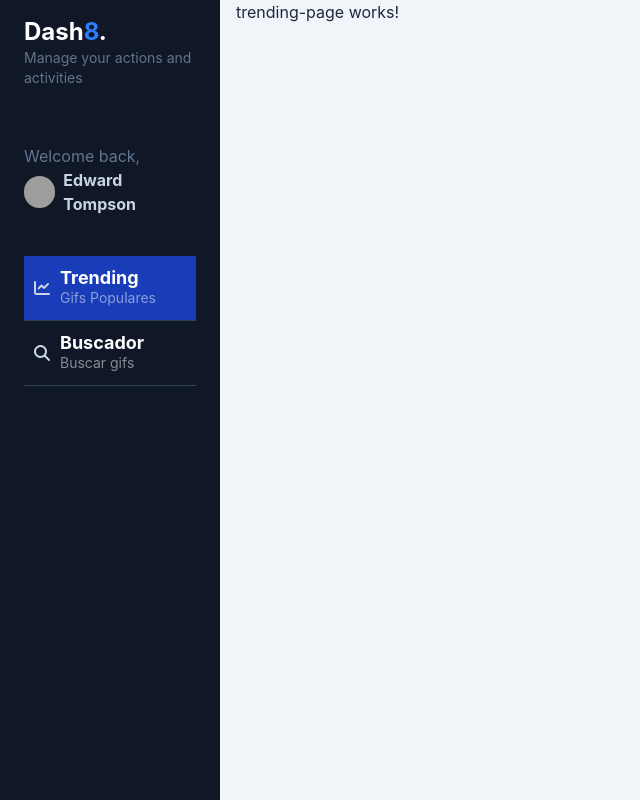
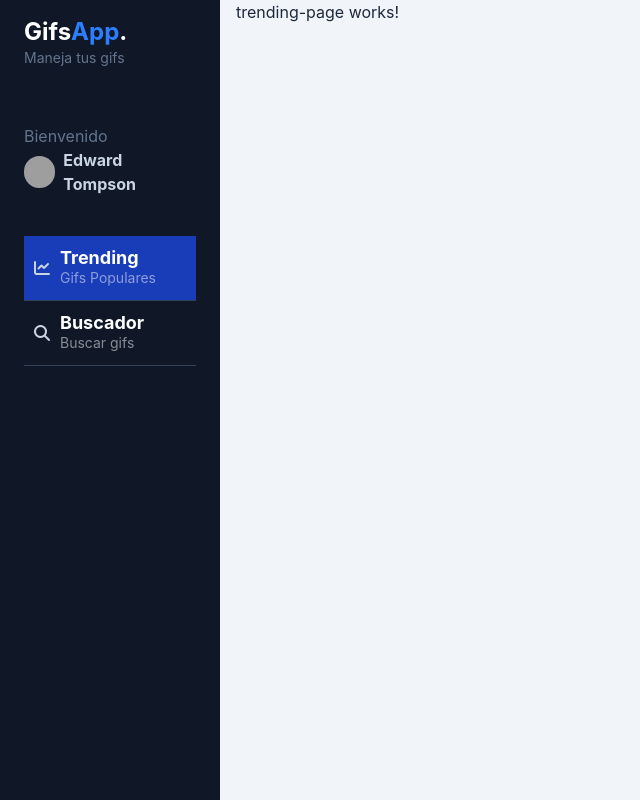
Before and after one commit to Reiyirak/angular-course, an Angular app in the folder 03-gifs-app/: page /dashboard/trending in a window 1280 px wide. Shown: the whole page, without its empty margins (0-640 px from the left). Built offline with nearby package versions, Linux system fonts and the light colour scheme; grey boxes are pictures that could not be loaded.

Commit message:
[feature] Create environments and path alias
The environments values were also added to the side-menu-header
component

```diff
--- a/03-gifs-app/angular.json
+++ b/03-gifs-app/angular.json
@@ -25,9 +25,7 @@
                 "input": "public"
               }
             ],
-            "styles": [
-              "src/styles.css"
-            ]
+            "styles": ["src/styles.css"]
           },
           "configurations": {
             "production": {
@@ -48,7 +46,13 @@
             "development": {
               "optimization": false,
               "extractLicenses": false,
-              "sourceMap": true
+              "sourceMap": true,
+              "fileReplacements": [
+                {
+                  "replace": "src/environments/environment.ts",
+                  "with": "src/environments/environment.development.ts"
+                }
+              ]
             }
           },
           "defaultConfiguration": "production"
--- a/03-gifs-app/src/app/gifs/components/side-menu-header/side-menu-header.html
+++ b/03-gifs-app/src/app/gifs/components/side-menu-header/side-menu-header.html
@@ -1,9 +1,9 @@
 <div id="logo" class="my-4 px-6">
-  <h1 class="text-lg md:text-2xl font-bold text-white">Dash<span class="text-blue-500">8</span>.</h1>
-  <p class="text-slate-500 text-sm">Manage your actions and activities</p>
+  <h1 class="text-lg md:text-2xl font-bold text-white">{{ envs.companyName }}<span class="text-blue-500">{{ envs.companyName2 }}</span>.</h1>
+  <p class="text-slate-500 text-sm">{{ envs.companySlogan }}</p>
 </div>
 <div id="profile" class="px-6 py-10">
-  <p class="text-slate-500">Welcome back,</p>
+  <p class="text-slate-500">Bienvenido</p>
   <a href="#" class="inline-flex space-x-2 items-center">
 
     <span>
--- a/03-gifs-app/src/app/gifs/components/side-menu-header/side-menu-header.ts
+++ b/03-gifs-app/src/app/gifs/components/side-menu-header/side-menu-header.ts
@@ -1,8 +1,11 @@
 import { Component } from '@angular/core';
+import { environment } from '@environments/environment';
 
 @Component({
   imports: [],
   selector: 'gifs-side-menu-header',
   templateUrl: './side-menu-header.html',
 })
-export class SideMenuHeader { }
+export class SideMenuHeader {
+  envs = environment
+}
--- /dev/null
+++ b/03-gifs-app/src/environments/environment.development.ts
@@ -0,0 +1,10 @@
+export const environment = {
+  production: true,
+  companyName: 'Gifs',
+  companyName2: 'App',
+  companySlogan: 'Maneja tus gifs',
+
+  // ApiKeys
+
+  // URLS
+};
--- /dev/null
+++ b/03-gifs-app/src/environments/environment.ts
@@ -0,0 +1,10 @@
+export const environment = {
+  production: true,
+  companyName: 'Gifs',
+  companyName2: 'App',
+  companySlogan: 'Maneja tus gifs',
+
+  // ApiKeys
+
+  // URLS
+};
--- a/03-gifs-app/tsconfig.json
+++ b/03-gifs-app/tsconfig.json
@@ -3,6 +3,11 @@
 {
   "compileOnSave": false,
   "compilerOptions": {
+    "paths": {
+      "@environments/*": [
+        "./src/environments/*"
+      ]
+    },
     "noImplicitOverride": true,
     "noPropertyAccessFromIndexSignature": true,
     "noImplicitReturns": true,
```
